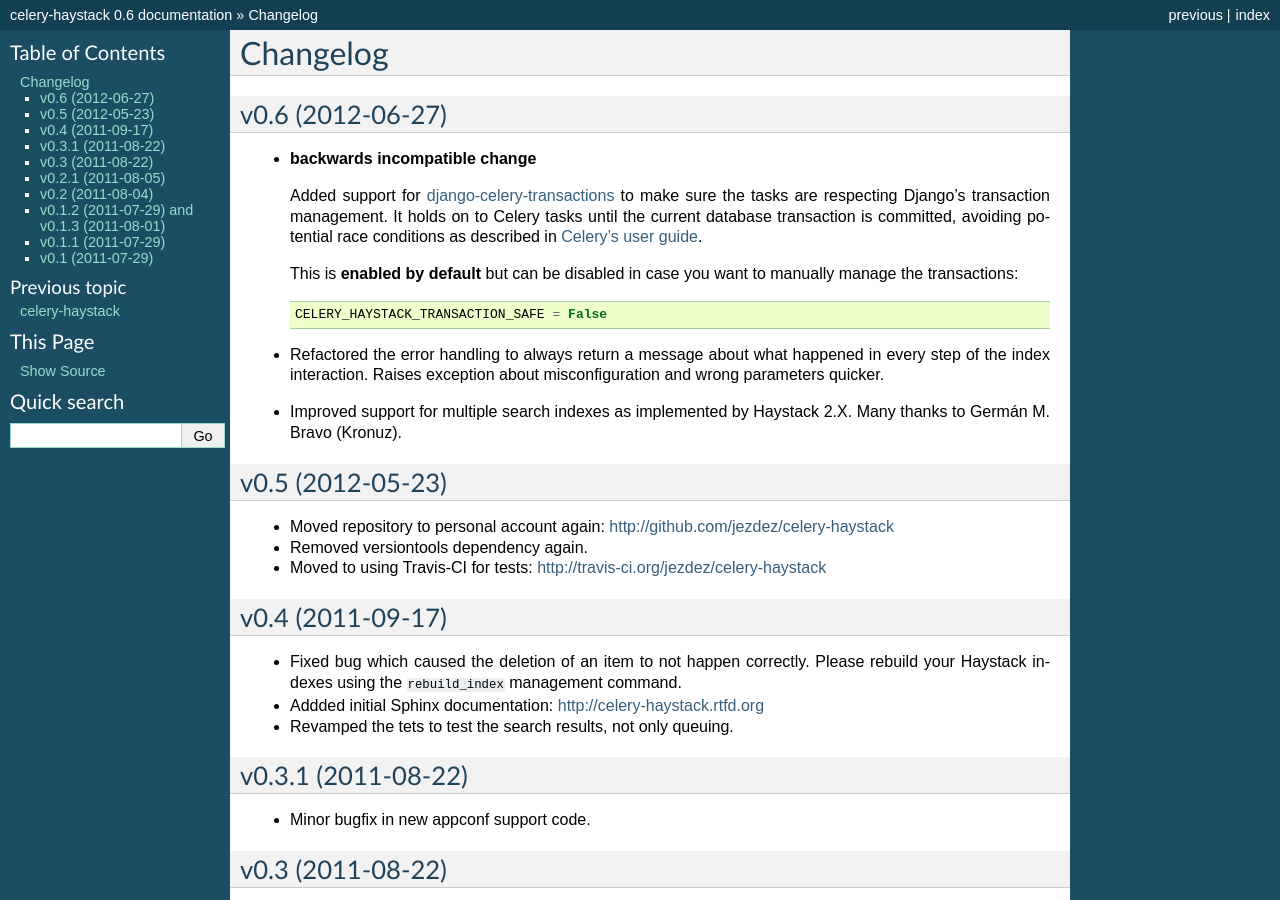
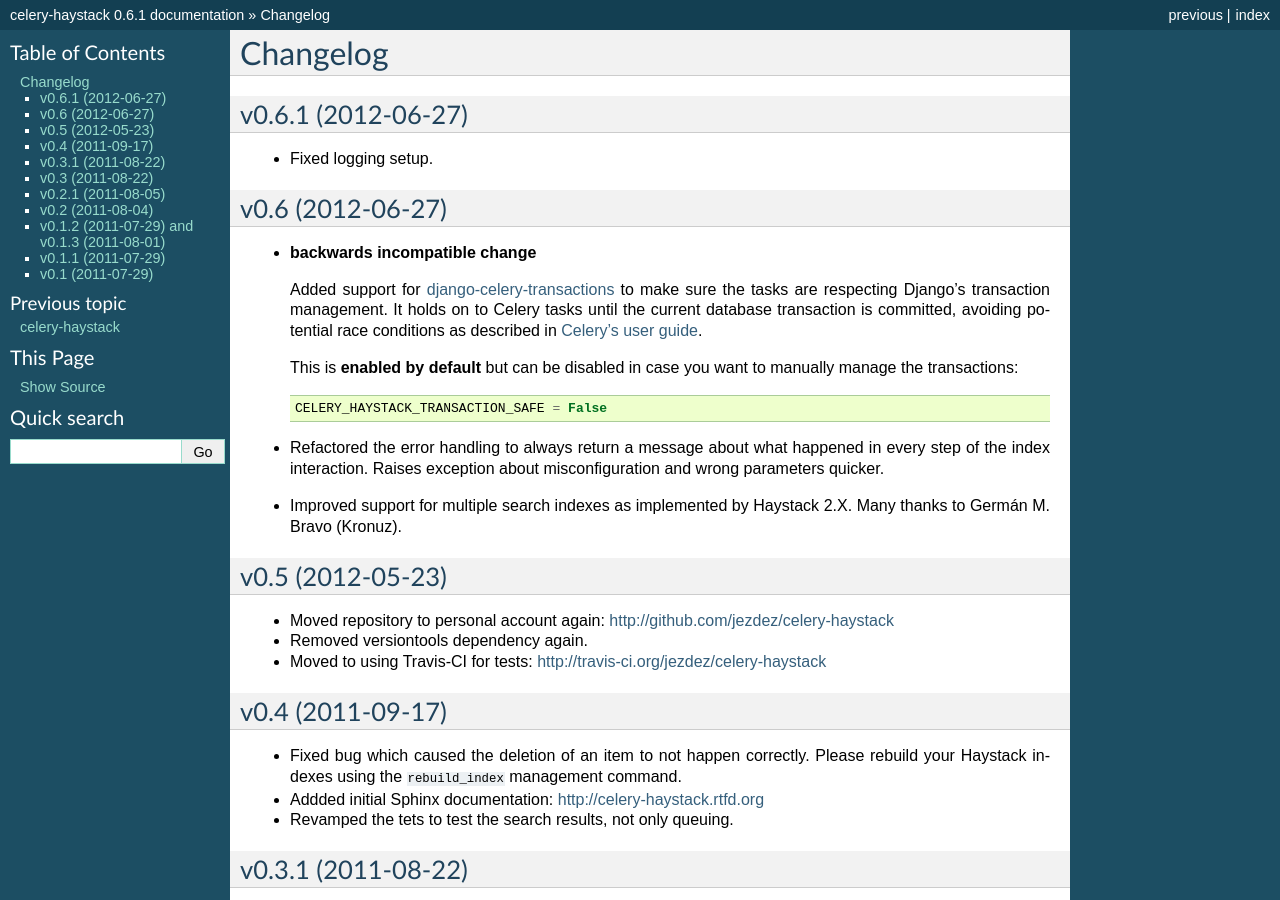
Before and after one commit to django-haystack/celery-haystack, a Sphinx documentation site: the page built from docs/changelog.rst, in a window 1280 px wide and 900 px high. Built offline with Sphinx 7.4.7, drawn with Linux system fonts in a browser that asks for light colours; some of the changed text lies outside the part shown.

Commit message:
Bumped version and update change log.

```diff
--- a/celery_haystack/__init__.py
+++ b/celery_haystack/__init__.py
@@ -1 +1 @@
-__version__ = '0.6'
+__version__ = '0.6.1'
--- a/docs/changelog.rst
+++ b/docs/changelog.rst
@@ -1,5 +1,10 @@
 Changelog
 =========
+
+v0.6.1 (2012-06-27)
+-------------------
+
+* Fixed logging setup.
 
 v0.6 (2012-06-27)
 -----------------
```
